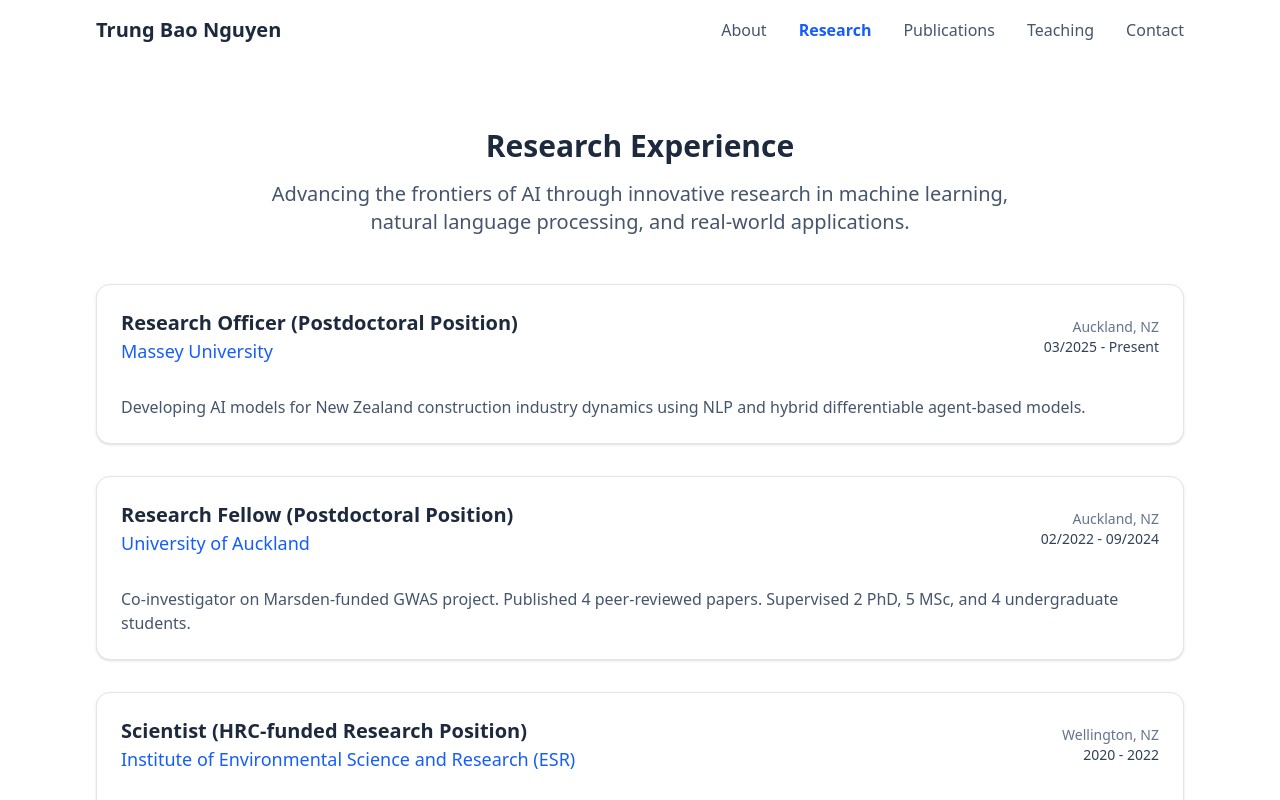
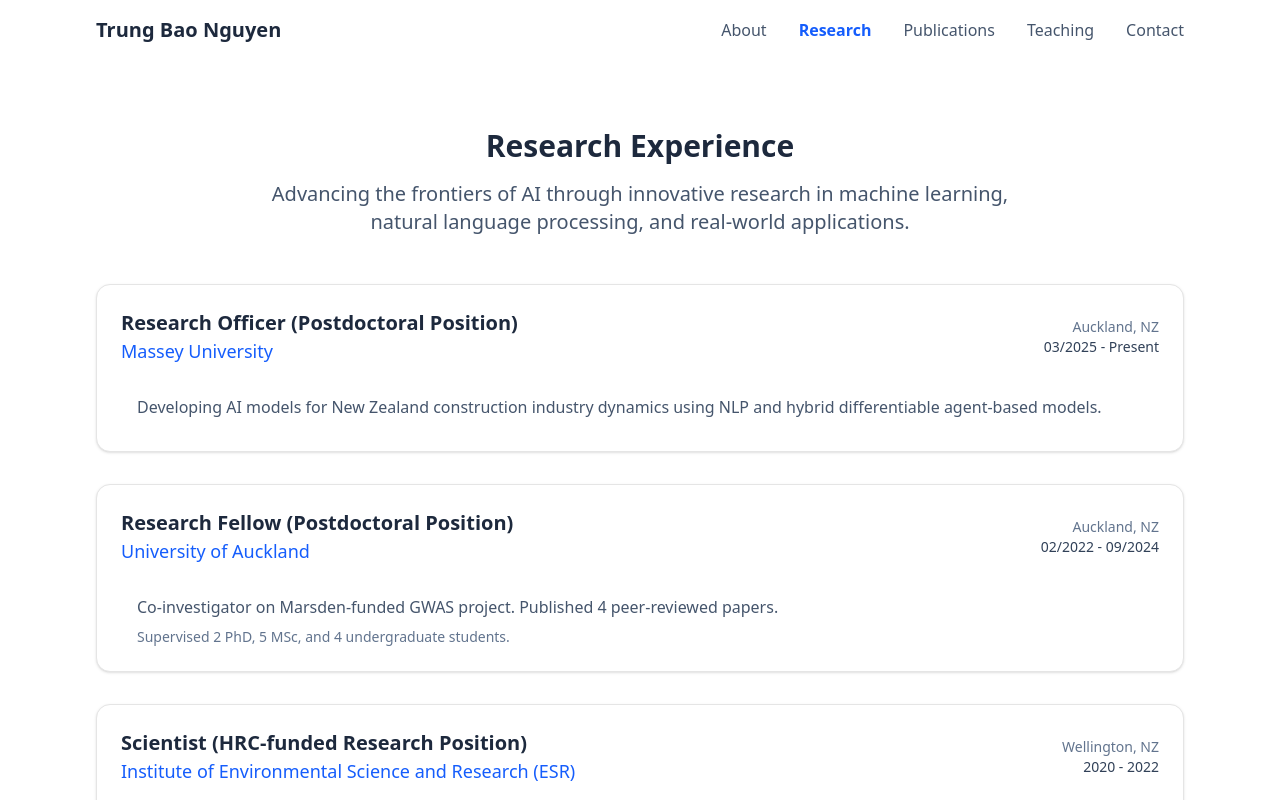
Before and after one commit to TrungNg/TrungNg.github.io, a React (Vite) app: page /research in a window 1280 px wide. Shown: the top 800 px of the page. Built offline with nearby package versions, Linux system fonts and the light colour scheme.

Commit message:
correct supervision info

```diff
--- a/src/data.js
+++ b/src/data.js
@@ -61,7 +61,12 @@
     organization: "University of Auckland",
     location: "Auckland, NZ",
     period: "02/2022 - 09/2024",
-    description: "Co-investigator on Marsden-funded GWAS project. Published 4 peer-reviewed papers. Supervised 2 PhD, 5 MSc, and 4 undergraduate students."
+    description: "Co-investigator on Marsden-funded GWAS project. Published 4 peer-reviewed papers.",
+    supervision: {
+      phd: 2,
+      msc: 5,
+      undergrad: 4,
+    }
   },
   {
     title: "Scientist (HRC-funded Research Position)",
--- a/src/pages/Research.jsx
+++ b/src/pages/Research.jsx
@@ -45,7 +45,14 @@
                   </div>
                 </CardHeader>
                 <CardContent>
-                  <p className="text-slate-600">{exp.description}</p>
+                  <div className="pl-4">
+                    <p className="text-slate-600 mb-2">{exp.description}</p>
+                    {exp.supervision && (
+                      <p className="text-sm text-slate-500">
+                        Supervised {exp.supervision.phd} PhD, {exp.supervision.msc} MSc, and {exp.supervision.undergrad} undergraduate students.
+                      </p>
+                    )}
+                  </div>
                 </CardContent>
               </Card>
             </motion.div>
```
